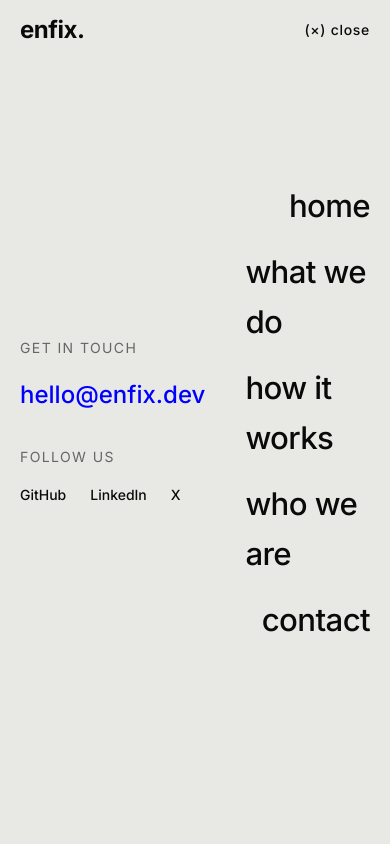
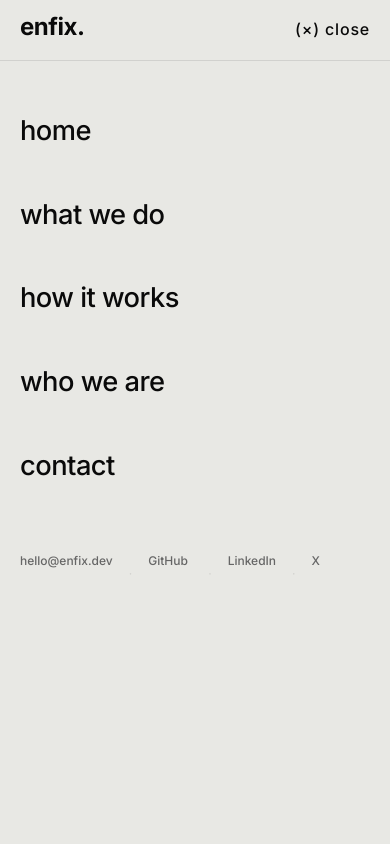
Before and after one commit to MaximilianAdF/EnFix, a Next.js app: page /whatwedo in a window 390 px wide. Both pictures are taken after a click on the button "MENU". Shown: the top 844 px of the page. Built offline with nearby package versions, Linux system fonts and the light colour scheme.

Commit message:
Fix mobil phone issues

```diff
--- a/src/app/components/Header.tsx
+++ b/src/app/components/Header.tsx
@@ -4,10 +4,12 @@ import { useState, useEffect } from "react";
 import Menu from "./Menu";
 import LogoLink from "./LogoLink";
 import StrikethroughLink from "./StrikethroughLink";
+import { useIsMobile } from "../hooks/useIsMobile";
 
 export default function Header() {
     const [isMenuOpen, setIsMenuOpen] = useState(false);
     const [isMenuHovered, setIsMenuHovered] = useState(false);
+    const isMobile = useIsMobile();
 
     useEffect(() => {
         if (isMenuOpen) {
@@ -38,7 +40,8 @@ export default function Header() {
                 {/* Logo */}
                 <LogoLink />
 
-                {/* Center - Contact */}
+                {/* Center - Contact (hidden on mobile) */}
+                {isMobile === false && (
                     <StrikethroughLink
                         href="/contact"
                         color="var(--accent)"
@@ -54,6 +57,7 @@ export default function Header() {
                     >
                         Contact
                     </StrikethroughLink>
+                )}
 
                 {/* Menu Toggle */}
                 <button
--- a/src/app/components/Menu.tsx
+++ b/src/app/components/Menu.tsx
@@ -5,7 +5,9 @@ import Link from "next/link";
 import StrikethroughLink from "./StrikethroughLink";
 import EmailLink from "./EmailLink";
 import SectionLabel from "./SectionLabel";
+import LogoLink from "./LogoLink";
 import { NAV_LINKS, SOCIAL_LINKS } from "../lib/constants";
+import { useIsMobile } from "../hooks/useIsMobile";
 
 interface MenuProps {
     isOpen: boolean;
@@ -18,9 +20,10 @@ interface MenuLinkProps {
     onClick: () => void;
     isOpen: boolean;
     index: number;
+    isMobile?: boolean;
 }
 
-function MenuNavLink({ href, label, onClick, isOpen, index }: MenuLinkProps) {
+function MenuNavLink({ href, label, onClick, isOpen, index, isMobile }: MenuLinkProps) {
     const [isHovered, setIsHovered] = useState(false);
 
     return (
@@ -36,7 +39,9 @@ function MenuNavLink({ href, label, onClick, isOpen, index }: MenuLinkProps) {
                 transform: isOpen ? "translateX(0)" : "translateX(20px)",
                 transition: `opacity 0.5s ease ${index * 0.12}s, transform 0.5s ease ${index * 0.12}s`,
                 position: "relative",
-                display: "inline-block",
+                display: isMobile ? "block" : "inline-block",
+                width: isMobile ? "100%" : "auto",
+                padding: isMobile ? "0.5rem 0" : undefined,
             }}
         >
             {label}
@@ -57,13 +62,14 @@ function MenuNavLink({ href, label, onClick, isOpen, index }: MenuLinkProps) {
 
 export default function Menu({ isOpen, onClose }: MenuProps) {
     const [isCloseHovered, setIsCloseHovered] = useState(false);
+    const isMobile = useIsMobile();
 
     return (
         <div
             className={`menu-overlay ${isOpen ? "open" : ""}`}
             style={{
                 display: "flex",
-                flexDirection: "row",
+                flexDirection: isMobile ? "column" : "row",
             }}
         >
             {/* Header bar with enfix. and close button */}
@@ -81,19 +87,10 @@ export default function Menu({ isOpen, onClose }: MenuProps) {
                     zIndex: 101,
                 }}
             >
-                {/* enfix. logo on left */}
-                <span
-                    style={{
-                        fontSize: "1.5rem",
-                        fontWeight: 700,
-                        letterSpacing: "-0.02em",
-                        textTransform: "lowercase",
-                    }}
-                >
-                    enfix.
-                </span>
+                {/* enfix. logo on left - using LogoLink for consistency */}
+                <LogoLink />
 
-                {/* Close button on right */}
+                {/* Close button on right - larger tap target on mobile */}
                 <button
                     onClick={onClose}
                     onMouseEnter={() => setIsCloseHovered(true)}
@@ -102,12 +99,14 @@ export default function Menu({ isOpen, onClose }: MenuProps) {
                         background: "none",
                         border: "none",
                         cursor: "pointer",
-                        fontSize: "0.875rem",
+                        fontSize: isMobile ? "1rem" : "0.875rem",
                         fontWeight: 500,
                         textTransform: "lowercase",
                         letterSpacing: "0.05em",
                         color: isCloseHovered ? "var(--accent)" : "var(--text-primary)",
                         transition: "color 0.3s ease",
+                        padding: isMobile ? "12px" : undefined,
+                        margin: isMobile ? "-12px" : undefined,
                     }}
                 >
                     <span style={{ position: "relative" }}>
@@ -127,7 +126,76 @@ export default function Menu({ isOpen, onClose }: MenuProps) {
                 </button>
             </div>
 
-            {/* Left Side - Contact Info */}
+            {/* Navigation - First on mobile for better UX */}
+            {isMobile && (
+                <nav
+                    style={{
+                        flex: 1,
+                        marginTop: "var(--header-height)",
+                        paddingInline: "clamp(20px, 5vw, 60px)",
+                        display: "flex",
+                        flexDirection: "column",
+                        alignItems: "center",
+                        justifyContent: "center",
+                        gap: "0.5rem",
+                    }}
+                >
+                    {NAV_LINKS.map((link, index) => (
+                        <MenuNavLink
+                            key={link.href}
+                            href={link.href}
+                            label={link.label}
+                            onClick={onClose}
+                            isOpen={isOpen}
+                            index={index}
+                            isMobile={isMobile}
+                        />
+                    ))}
+
+                    {/* Compact contact info */}
+                    <div
+                        style={{
+                            marginTop: "2rem",
+                            display: "flex",
+                            flexDirection: "row",
+                            alignItems: "center",
+                            justifyContent: "center",
+                            gap: "1rem",
+                            flexWrap: "wrap",
+                            fontSize: "0.75rem",
+                            color: "var(--text-secondary)",
+                        }}
+                    >
+                        <StrikethroughLink
+                            href="mailto:hello@enfix.dev"
+                            external
+                            fontSize="0.75rem"
+                            lineColor="var(--text-secondary)"
+                            color="var(--text-secondary)"
+                        >
+                            hello@enfix.dev
+                        </StrikethroughLink>
+                        <span style={{ color: "var(--border)" }}>·</span>
+                        {SOCIAL_LINKS.map((link, index) => (
+                            <span key={link.label} style={{ display: "flex", alignItems: "center", gap: "1rem" }}>
+                                <StrikethroughLink
+                                    href={link.href}
+                                    external
+                                    fontSize="0.75rem"
+                                    lineColor="var(--text-secondary)"
+                                    color="var(--text-secondary)"
+                                >
+                                    {link.label}
+                                </StrikethroughLink>
+                                {index < SOCIAL_LINKS.length - 1 && <span style={{ color: "var(--border)" }}>·</span>}
+                            </span>
+                        ))}
+                    </div>
+                </nav>
+            )}
+
+            {/* Contact Info - Desktop only */}
+            {!isMobile && (
                 <div
                     style={{
                         flex: 1,
@@ -137,14 +205,13 @@ export default function Menu({ isOpen, onClose }: MenuProps) {
                         justifyContent: "center",
                     }}
                 >
-                {/* Contact Info */}
                     <div>
                         <SectionLabel>Get in touch</SectionLabel>
                         <EmailLink large />
 
                         <div style={{ marginTop: "2rem" }}>
                             <SectionLabel>Follow us</SectionLabel>
-                        <div style={{ display: "flex", gap: "1.5rem" }}>
+                            <div style={{ display: "flex", gap: "1.5rem", flexWrap: "wrap" }}>
                                 {SOCIAL_LINKS.map((link) => (
                                     <StrikethroughLink
                                         key={link.label}
@@ -160,8 +227,10 @@ export default function Menu({ isOpen, onClose }: MenuProps) {
                         </div>
                     </div>
                 </div>
+            )}
 
-            {/* Right Side - Navigation (centered) */}
+            {/* Navigation - Desktop only (right side) */}
+            {!isMobile && (
                 <nav
                     style={{
                         flex: 1,
@@ -180,9 +249,11 @@ export default function Menu({ isOpen, onClose }: MenuProps) {
                             onClick={onClose}
                             isOpen={isOpen}
                             index={index}
+                            isMobile={false}
                         />
                     ))}
                 </nav>
+            )}
         </div>
     );
 }
--- a/src/app/globals.css
+++ b/src/app/globals.css
@@ -48,6 +48,7 @@
 
 html {
     scroll-behavior: smooth;
+    overflow-x: hidden;
 }
 
 body {
@@ -216,6 +217,7 @@ a:hover {
     opacity: 0;
     visibility: hidden;
     transition: opacity var(--transition-slow), visibility var(--transition-slow);
+    overflow: hidden;
 }
 
 .menu-overlay.open {
@@ -289,9 +291,11 @@ a:hover {
    Responsive
    ============================================ */
 
+/* Tablet & Mobile (768px and below) */
 @media (max-width: 768px) {
     :root {
         --header-height: 60px;
+        --page-padding-x: clamp(16px, 4vw, 40px);
     }
 
     body {
@@ -304,6 +308,77 @@ a:hover {
 
     .nav-link-large {
         font-size: clamp(1.5rem, 8vw, 2.5rem);
+    }
+
+    .section-title {
+        font-size: clamp(2rem, 8vw, 3rem);
+    }
+
+    /* Menu: Stack vertically on mobile */
+    .menu-overlay {
+        flex-direction: column !important;
+    }
+
+    /* Menu content sections - not the header bar */
+    .menu-overlay > nav,
+    .menu-overlay > div:not(:first-of-type) {
+        flex: none !important;
+        padding-top: 40px !important;
+        padding-bottom: 40px !important;
+    }
+
+    .menu-overlay > nav {
+        align-items: flex-start !important;
+        border-top: 1px solid var(--border);
+    }
+
+    /* Touch-friendly tap targets */
+    button,
+    a {
+        min-height: 44px;
+        min-width: 44px;
+    }
+
+    /* Reduce grid minimum widths to prevent overflow */
+    .grid-auto-fit {
+        grid-template-columns: repeat(auto-fit, minmax(250px, 1fr)) !important;
+    }
+}
+
+/* Small Mobile (480px and below) */
+@media (max-width: 480px) {
+    :root {
+        --page-padding-x: 16px;
+        --section-padding: clamp(40px, 8vw, 80px);
+    }
+
+    .hero-text {
+        font-size: clamp(2.5rem, 14vw, 4rem);
+    }
+
+    .section-title {
+        font-size: clamp(1.75rem, 7vw, 2.5rem);
+    }
+
+    .nav-link-large {
+        font-size: clamp(1.25rem, 7vw, 2rem);
+    }
+
+    .body-large {
+        font-size: 1rem;
+    }
+
+    /* Single column for all grids */
+    footer > div {
+        grid-template-columns: 1fr !important;
+    }
+}
+
+/* Desktop-only hover effects */
+@media (hover: hover) and (pointer: fine) {
+    /* Strikethrough animations only on desktop */
+    .strikethrough-hover:hover span {
+        width: 100%;
     }
 }
 
--- /dev/null
+++ b/src/app/hooks/useIsMobile.ts
@@ -0,0 +1,29 @@
+"use client";
+
+import { useState, useEffect } from "react";
+
+/**
+ * Custom hook to detect if the viewport is mobile-sized.
+ * Uses the same breakpoint as CSS (768px).
+ * Returns undefined during SSR to avoid hydration mismatch.
+ */
+export function useIsMobile(breakpoint: number = 768): boolean | undefined {
+    const [isMobile, setIsMobile] = useState<boolean | undefined>(undefined);
+
+    useEffect(() => {
+        const mediaQuery = window.matchMedia(`(max-width: ${breakpoint}px)`);
+
+        const handleChange = (e: MediaQueryListEvent | MediaQueryList) => {
+            setIsMobile(e.matches);
+        };
+
+        // Set initial value
+        handleChange(mediaQuery);
+
+        // Listen for changes
+        mediaQuery.addEventListener("change", handleChange);
+        return () => mediaQuery.removeEventListener("change", handleChange);
+    }, [breakpoint]);
+
+    return isMobile;
+}
```
Lines whose indentation alone changed are shown as unchanged.
